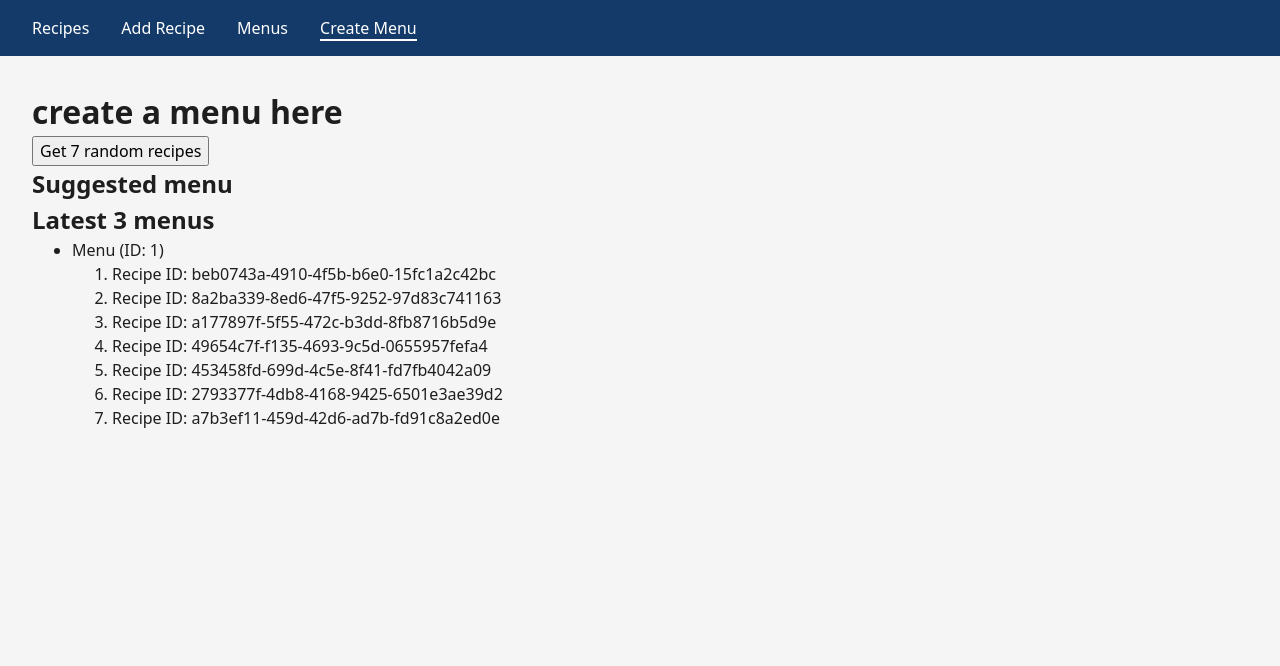
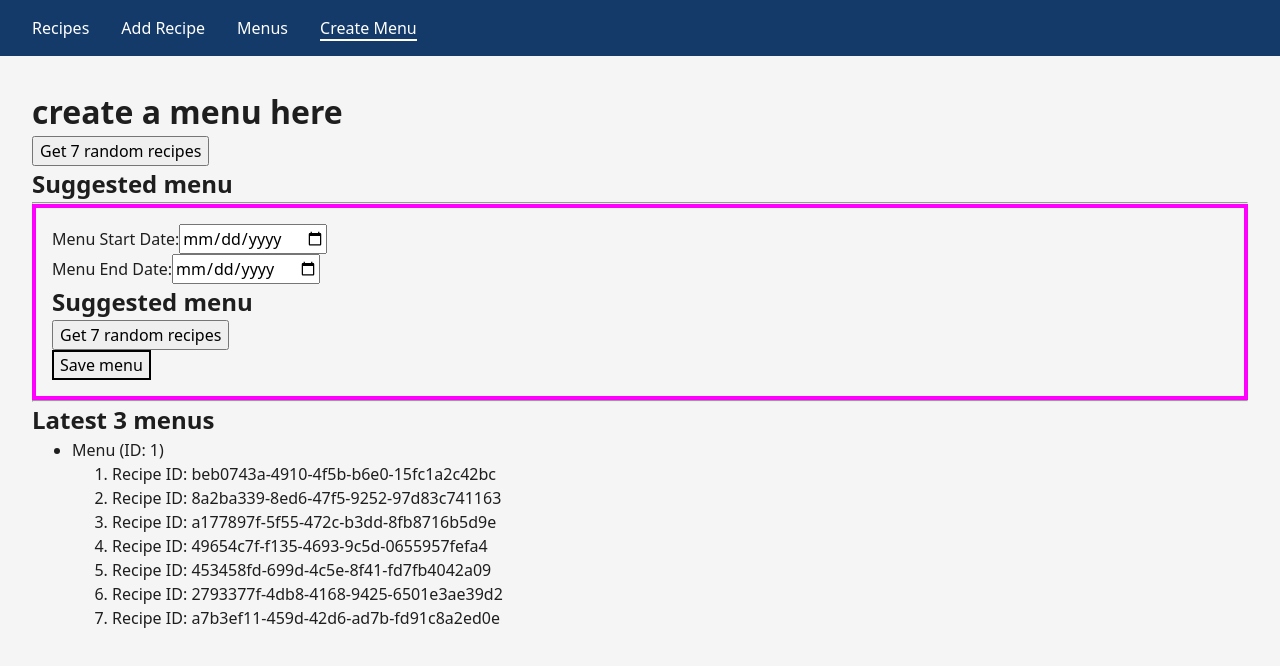
Before and after one commit to bea94k/hat-menu-v0.2, a React (Vite) app in the folder hat-menu/: page /create-menu in a window 1280 px wide. Shown: the top 666 px of the page. Built offline with nearby package versions, Linux system fonts and the light colour scheme; data requests are answered from the project's data file.

Commit message:
WIP: take create menu form out to a component, adjust schema for form

```diff
--- /dev/null
+++ b/hat-menu/src/components/CreateMenuForm.tsx
@@ -0,0 +1,175 @@
+import { useRef, useState } from 'react';
+import { yupResolver } from '@hookform/resolvers/yup';
+import { useFieldArray, useForm, type FieldErrors, type SubmitHandler } from 'react-hook-form';
+import { addRecipe, useRecipes } from '../data/recipesApi';
+import { addSuggestedIngredients, useSuggestedIngredients } from '../data/ingredientsApi';
+import { RecipeFormSchema, type Recipe, type RecipeForm } from '../schemas/Recipes';
+import { units, type Ingredient } from '../schemas/Ingredients';
+import { MenuFormSchema, type MenuForm } from '../schemas/Menus';
+import { getUniqueRandom } from '../utils/utils';
+
+const CreateMenuForm = () => {
+    // const inputRef = useRef<HTMLInputElement>(null);
+    // const { suggestedIngredients } = useSuggestedIngredients();
+    // const suggestedNamesSet = new Set(suggestedIngredients?.map(ing => ing.name));
+    const { recipes } = useRecipes();
+
+
+    const {
+        register,
+        control,
+        reset,
+        setValue,
+        getValues,
+        handleSubmit,
+        formState: { errors },
+    } = useForm({
+        resolver: yupResolver(MenuFormSchema),
+        // defaultValues: {
+        //     ingredients: [{ name: '', unit: '', quantity: 0 }],
+        // }
+    });
+    const { fields, append, remove, replace } = useFieldArray({
+        control,
+        name: 'recipes',
+    });
+
+    const [submitStatus, setSubmitStatus] = useState<string | null>(null);
+
+    const getRandomMenu = () => {
+        setSubmitStatus('');
+        // setNewMenu(getUniqueRandom(7, recipes || []));
+        setValue('recipes', getUniqueRandom(7, recipes || []));
+    };
+
+    const moveRecipeUp = (index: number) => {
+        console.log('moveRecipeUp index:', index);
+    };
+
+    const moveRecipeDown = (index: number) => {
+        console.log('moveRecipeDown index:', index);
+    };
+
+    const randomizeRecipeAtIndex = (index: number) => {
+        console.log('randomizeRecipeAtIndex index:', index);
+    };
+
+
+    const onSubmit: SubmitHandler<MenuForm> = async (data) => {
+        // setSubmitStatus(null);
+        setSubmitStatus('Saving...');
+        if (!data.recipes || data.recipes.length === 0) {
+            setSubmitStatus('First randomize some recipes into a menu');
+            return;
+        }
+        try {
+            console.log('Before sending, not stripped:', data);
+            const newMenuRecipeIDs = data.recipes.map(recipe => recipe.id);
+            console.log('About to send to backend:', {...data, recipes: newMenuRecipeIDs});
+            /* const response = await addMenu({
+                startDate: new Date(), // TODO: the dates should come from user selection/form
+                endDate: new Date(),
+                recipes: newMenuRecipeIDs
+            });
+            setSubmitStatus(`Menu saved! with ID: ${response?.id}`);
+            setNewMenu([]); */
+        } catch (error: unknown) {
+            console.error('Error saving menu:', error);
+            setSubmitStatus('An error occurred while saving the menu.');
+        }
+    };
+
+    // to be able to use ref along with register, ref for focusing after submit
+    // const { ref, ...rest } = register('name');
+
+    return (
+        <form style={{ border: '4px solid magenta', padding: '1rem' }} onSubmit={handleSubmit(onSubmit)}>
+            <div>
+                <label htmlFor="menu-start-date">Menu Start Date:</label>
+                <input
+                    type="date"
+                    id="menu-start-date"
+                    aria-describedby='error-start-date'
+                    required
+                    {...register('startDate')}
+                />
+            </div>
+            <div>
+                <label htmlFor="menu-end-date">Menu End Date:</label>
+                <input
+                    type="date"
+                    id="menu-end-date"
+                    aria-describedby='error-end-date'
+                    required
+                    {...register('endDate')}
+                />
+            </div>
+
+            <h2>Suggested menu</h2>
+            <button type="button" onClick={() => getRandomMenu()}>Get 7 random recipes</button>
+            <ol>
+                {getValues('recipes')?.map((recipe, index) => (
+                    <li key={recipe.id}>
+                        <button
+                            onClick={() => moveRecipeUp(index)}
+                            // disabled={index === 0} //TODO:
+                            // aria-label={`Move ${recipe.name} up`} //TODO:
+                        >
+                            Move up
+                        </button>
+                        <button
+                            onClick={() => moveRecipeDown(index)}
+                            // disabled={index === newMenu.length - 1} //TODO:
+                            // aria-label={`Move ${recipe.name} down`} //TODO:
+                        >
+                            Move down
+                        </button>
+                        <button
+                            onClick={() => randomizeRecipeAtIndex(index)}
+                            // aria-label={`Change ${recipe.name}`} //TODO:
+                        >
+                            Change
+                        </button>
+                        {recipe.name}
+                    </li>
+                ))}
+            </ol>
+
+
+            <button type="submit" style={{border: '2px solid black'}}>Save menu</button>
+
+            {/* TODO: errors should be correctly live-regioned */}
+            {Object.keys(errors).length > 0 && (
+                <div style={{ border: '2px solid red', padding: '1rem' }}>
+                    <ul>
+                        {Object.entries(errors)
+                            .filter(([key]) => key !== 'recipes')
+                            .map(([key, value]) => (
+                                <li key={key} id={`error-${key}`}>{key}: {value.message}</li>
+                            ))}
+                        {Array.isArray(errors.recipes) &&
+                            errors.recipes.map((recipeError: FieldErrors<Recipe[]>, index) => (
+                                Object.entries(recipeError).map(([fieldKey, fieldError]) => (
+                                    <li key={`recipe-${index}-${fieldKey}`} id={`error-recipe-${index}-${fieldKey}`}>
+                                            Recipe {index + 1} {fieldKey}: {fieldError?.message || 'Unhandled validation error'}
+                                    </li>)
+                                )
+                            ))
+                        }
+                    </ul>
+                </div>
+            )}
+            <div
+                role="status"
+                aria-live="polite">
+                {submitStatus && (
+                    <div style={{ border: '5px solid black', padding: '1rem' }} /* shouldn't be red, cause OK status also shown here */>
+                        <p>{submitStatus}</p>
+                    </div>
+                )}
+            </div>
+        </form>
+    );
+};
+
+export default CreateMenuForm;
--- a/hat-menu/src/pages/CreateMenuPage.tsx
+++ b/hat-menu/src/pages/CreateMenuPage.tsx
@@ -3,6 +3,7 @@ import { addMenu, useMenus } from '../data/menusApi';
 import { useRecipes } from '../data/recipesApi';
 import { getUniqueRandom } from '../utils/utils';
 import type { Recipe } from '../schemas/Recipes';
+import CreateMenuForm from '../components/CreateMenuForm';
 
 const CreateMenuPage = () => {
     const { menus, isLoading, isError } = useMenus();
@@ -10,8 +11,8 @@ const CreateMenuPage = () => {
 
     const latestMenus = menus ? menus.slice(-3).reverse() : [];
 
+    const [savingStatus, setSavingStatus] = useState('');
     const [newMenu, setNewMenu] = useState<Recipe[]>([]);
-    const [savingStatus, setSavingStatus] = useState('');
 
     const getRandomMenu = () => {
         setSavingStatus('');
@@ -26,13 +27,14 @@ const CreateMenuPage = () => {
         }
         try {
             const newMenuRecipeIDs = newMenu.map(recipe => recipe.id);
-            const response = await addMenu({
+            console.log('Saving menu with recipes IDs:', newMenuRecipeIDs);
+            /* const response = await addMenu({
                 startDate: new Date(), // TODO: the dates should come from user selection/form
                 endDate: new Date(),
                 recipes: newMenuRecipeIDs
             });
             setSavingStatus(`Menu saved! with ID: ${response?.id}`);
-            setNewMenu([]);
+            setNewMenu([]); */
         } catch (error: unknown) {
             console.error('Error saving menu:', error);
             setSavingStatus('An error occurred while saving the menu.');
@@ -100,6 +102,7 @@ const CreateMenuPage = () => {
                 ))}
             </ol>
 
+            {/* TODO: error handling when trying to save a menu with dates but no recipes (should never happen through UI) */}
             {newMenu.length > 0 &&
                 <button onClick={() => saveMenu(newMenu)}>Save this menu</button>
             }
@@ -108,6 +111,10 @@ const CreateMenuPage = () => {
                     <p>{savingStatus}</p>
                 </div>
             )}
+
+            <hr />
+            <CreateMenuForm />
+            <hr />
 
             <h2>Latest 3 menus</h2>
             {
--- a/hat-menu/src/schemas/Menus.ts
+++ b/hat-menu/src/schemas/Menus.ts
@@ -1,14 +1,20 @@
 import { array, object, string, date, type InferType } from 'yup';
+import { RecipeSchema } from './Recipes';
 
 const MenuSchema = object({
     recipes: array().of(string().uuid()).required(),
     id: string().uuid().required(),
     startDate: date().required(),
-    endDate: date().required().when('startDate', (startDate, yup) => startDate && yup.min(startDate)),
+    endDate: date().required().when('startDate', (startDate, yup) => startDate && yup.min(startDate, 'End date must be later than start date')),
 });
 type Menu = InferType<typeof MenuSchema>;
 
-const MenuFormSchema = MenuSchema.omit(['id']);
+const MenuFormSchema = object({
+    startDate: MenuSchema.fields.startDate,
+    endDate: MenuSchema.fields.endDate,
+    recipes: array().of(RecipeSchema),
+});
+/* const MenuFormSchema = MenuSchema.omit(['id']); */
 type MenuForm = InferType<typeof MenuFormSchema>;
 
 export { MenuFormSchema, MenuSchema };
```
Also changed, not shown: 1 other file (tests, documents, lock files or other folders).
